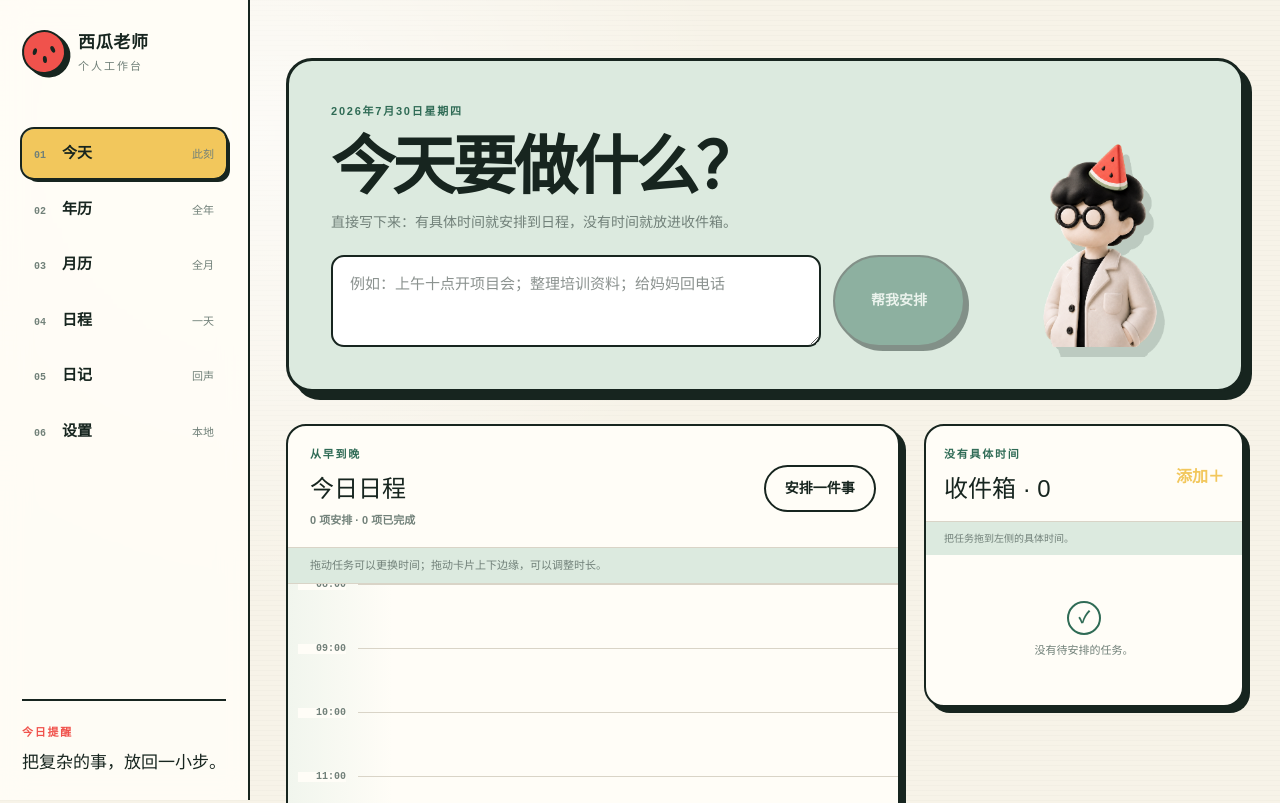
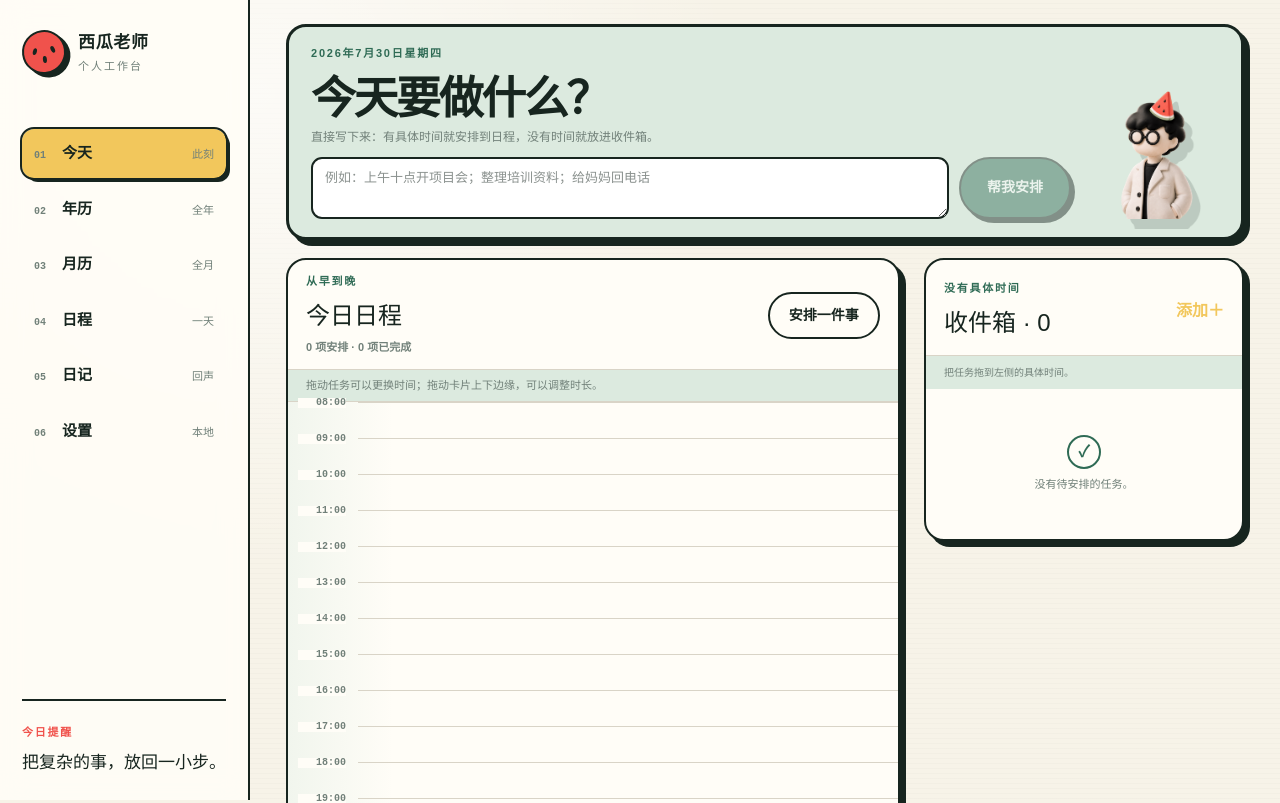
Before and after one commit to jamesjone1989/xiguagongzuotai-wangye, a Next.js app: page / in a window 1280 px wide. Shown: the top 803 px of the page. Built offline with nearby package versions, Linux system fonts and the light colour scheme; a web font is replaced by a local one.

Commit message:
fit full day schedule in today view

```diff
--- a/app/globals.css
+++ b/app/globals.css
@@ -337,53 +337,60 @@ h2 {
 
 .today-capture {
   display: grid;
-  grid-template-columns: minmax(0, 1fr) 210px;
+  grid-template-columns: minmax(0, 1fr) 132px;
   align-items: end;
-  gap: 24px;
+  gap: 16px;
   border: 3px solid var(--ink);
-  border-radius: 26px;
+  border-radius: 20px;
   background: var(--sage);
-  padding: clamp(24px, 4vw, 42px);
-  box-shadow: 8px 8px 0 var(--ink);
+  padding: 18px 22px;
+  box-shadow: 6px 6px 0 var(--ink);
+}
+
+.today-page {
+  padding-top: 24px;
+  padding-bottom: 36px;
 }
 
 .today-capture-copy h1 {
-  margin: 5px 0 8px;
-  font-size: clamp(36px, 5vw, 66px);
+  margin: 2px 0 4px;
+  font-size: clamp(34px, 3.5vw, 46px);
 }
 
 .today-capture-copy > p:not(.eyebrow) {
   margin: 0;
   color: var(--muted);
-  font-size: 14px;
+  font-size: 12px;
 }
 
 .today-capture-composer {
   display: grid;
   grid-template-columns: 1fr auto;
-  gap: 12px;
-  margin-top: 22px;
+  gap: 10px;
+  margin-top: 11px;
 }
 
 .today-capture-composer textarea {
-  min-height: 92px;
+  min-height: 56px;
+  max-height: 84px;
   resize: vertical;
   border: 2px solid var(--ink);
-  border-radius: 13px;
+  border-radius: 11px;
   background: white;
-  padding: 15px 17px;
-  font-size: 15px;
-  line-height: 1.65;
+  padding: 10px 12px;
+  font-size: 13px;
+  line-height: 1.45;
 }
 
 .today-capture-composer .button {
   align-self: stretch;
-  min-width: 132px;
+  min-width: 112px;
+  min-height: 42px;
 }
 
 .today-capture > .character {
-  width: 210px;
-  height: 210px;
+  width: 132px;
+  height: 138px;
   border-radius: 0;
   overflow: visible;
 }
@@ -432,7 +439,7 @@ h2 {
   grid-template-columns: minmax(0, 1fr) 320px;
   align-items: start;
   gap: 24px;
-  margin-top: 32px;
+  margin-top: 18px;
 }
 
 .day-planner-card,
@@ -449,7 +456,7 @@ h2 {
   align-items: center;
   justify-content: space-between;
   gap: 18px;
-  padding: 20px 22px 16px;
+  padding: 13px 18px 11px;
 }
 
 .day-planner-heading h2,
@@ -468,21 +475,21 @@ h2 {
   border-top: 1px solid var(--line);
   border-bottom: 1px solid var(--line);
   background: var(--sage);
-  padding: 9px 22px;
+  padding: 7px 18px;
   color: var(--muted);
   font-size: 11px;
 }
 
 .day-planner-scroll {
-  max-height: min(680px, calc(100dvh - 130px));
-  overflow-y: auto;
+  max-height: none;
+  overflow: visible;
   overscroll-behavior: contain;
   scrollbar-color: var(--leaf) transparent;
 }
 
 .today-hour-grid {
   position: relative;
-  height: 896px;
+  height: 504px;
   background:
     linear-gradient(90deg, rgb(220 234 223 / 40%), transparent 105px),
     var(--paper-light);
@@ -490,7 +497,7 @@ h2 {
 
 .hour-line {
   position: relative;
-  height: 64px;
+  height: 36px;
   margin-left: 70px;
   border-top: 1px solid var(--line);
 }
@@ -557,7 +564,7 @@ h2 {
   display: grid;
   min-width: 0;
   gap: 2px;
-  padding: 9px 48px 7px 10px;
+  padding: 5px 68px 4px 9px;
 }
 
 .schedule-block-content strong {
@@ -577,24 +584,32 @@ h2 {
 .schedule-block-actions {
   position: absolute;
   z-index: 4;
-  top: 6px;
-  right: 6px;
+  top: 4px;
+  right: 4px;
   display: flex;
   gap: 3px;
 }
 
 .schedule-block-actions button {
   display: grid;
-  width: 20px;
-  height: 20px;
+  width: 24px;
+  height: 24px;
   place-items: center;
   border: 0;
   border-radius: 6px;
   background: rgb(255 255 255 / 70%);
   padding: 0;
   cursor: pointer;
-  font-size: 10px;
+  font-size: 12px;
   font-weight: 900;
+}
+
+.schedule-block-actions button:first-child {
+  width: 30px;
+  height: 30px;
+  border: 1.5px solid var(--green);
+  color: var(--green);
+  font-size: 17px;
 }
 
 .resize-handle {
@@ -2638,7 +2653,7 @@ h2 {
 
   .today-capture {
     grid-template-columns: 1fr;
-    padding: 24px 20px;
+    padding: 18px;
     box-shadow: 6px 6px 0 var(--ink);
   }
 
@@ -2701,7 +2716,7 @@ h2 {
   }
 
   .day-planner-scroll {
-    max-height: 620px;
+    max-height: none;
     overflow: auto;
   }
 
--- a/app/page.tsx
+++ b/app/page.tsx
@@ -72,7 +72,7 @@ const STORAGE_KEY = "xigua-personal-desk-v1";
 const LEGACY_SEED_TASK_IDS = new Set(["seed-1", "seed-2", "seed-3"]);
 const DAY_START_MINUTES = 8 * 60;
 const DAY_END_MINUTES = 22 * 60;
-const HOUR_HEIGHT = 64;
+const HOUR_HEIGHT = 36;
 const MIN_TASK_MINUTES = 15;
 
 const pad = (value: number) => String(value).padStart(2, "0");
@@ -781,7 +781,7 @@ export default function Home() {
   }
 
   const renderToday = () => (
-    <main className="content" id="main-content">
+    <main className="content today-page" id="main-content">
       <section className="today-capture">
         <div className="today-capture-copy">
           <p className="eyebrow">{formatLongDate(todayKey)}</p>
```
Also changed, not shown: 1 other file (tests, documents, lock files or other folders).
